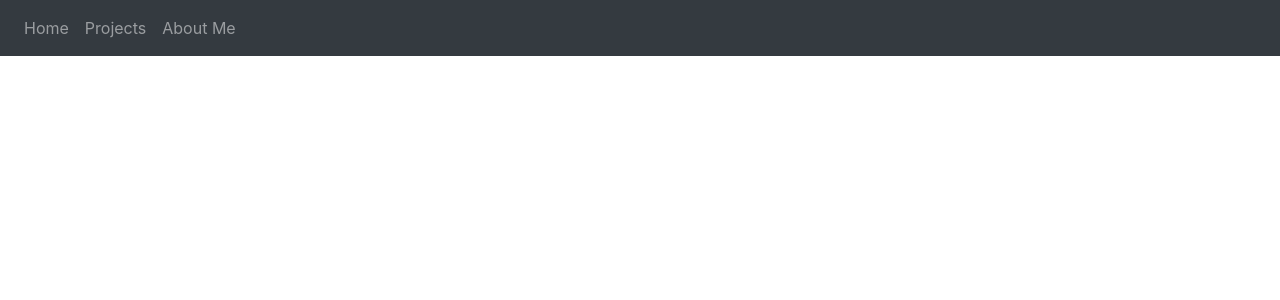
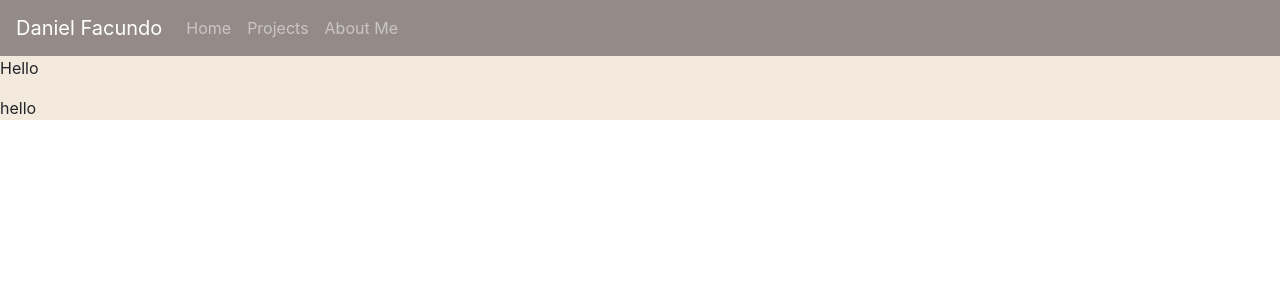
Before and after one commit to DanielFacundo/df_website, a React (Create React App) app in the folder df-website-fe/: page / in a window 1280 px wide. Shown: the top 300 px of the page. Built offline with nearby package versions, Linux system fonts and the light colour scheme.

Commit message:
color scheme for navbar + added name

```diff
--- a/df-website-fe/src/App.js
+++ b/df-website-fe/src/App.js
@@ -1,7 +1,7 @@
 import { BrowserRouter as Router, Switch, Route, Link } from "react-router-dom";
-import About from './pages/About';
-import Projects from './pages/Projects';
-import Home from './pages/Home';
+import About from './pages/about';
+import Projects from './pages/projects';
+import Home from './pages/home';
 function App() {
   return (
     <Router>
--- a/df-website-fe/src/components/Header.js
+++ b/df-website-fe/src/components/Header.js
@@ -1,20 +1,18 @@
 import React from 'react';
 import { Navbar, Nav, NavDropdown } from 'react-bootstrap';
 import 'bootstrap/dist/css/bootstrap.min.css';
+import '../css/header.css';
 
 
 export default function Header() {
     return (
-<Navbar bg="dark" expand="lg" variant="dark">
-  <Navbar.Toggle aria-controls="basic-navbar-nav" />
-  <Navbar.Collapse id="basic-navbar-nav">
-    <Nav className="mr-auto">
+<Navbar className="custom-navbar" bg="dark" expand="lg" variant="dark">
+    <Navbar.Brand href="#home">Daniel Facundo</Navbar.Brand>
+    <Nav>
       <Nav.Link href="/" class="mx-auto">Home</Nav.Link>
       <Nav.Link href="/projects" class="mx-auto">Projects</Nav.Link>
       <Nav.Link href="/about" class="mx-auto">About Me</Nav.Link>
-
     </Nav>
-  </Navbar.Collapse>
 </Navbar>
     )
 }
--- /dev/null
+++ b/df-website-fe/src/css/header.css
@@ -0,0 +1,3 @@
+.custom-navbar {
+    background-color: #948B89 !important;
+}
--- /dev/null
+++ b/df-website-fe/src/css/home.css
@@ -0,0 +1,3 @@
+.home{
+    background: #f3e9dc;
+}
--- a/df-website-fe/src/pages/Home.js
+++ b/df-website-fe/src/pages/Home.js
@@ -1,10 +1,18 @@
 import React from 'react'
 import Header from '../components/Header'
+import '../css/home.css';
 
 export default function Home() {
     return (
-        <div>
+        <div className="home">
             <Header/>
+            <p>
+                Hello
+            </p>
+
+            <footer>
+                hello
+            </footer>
         </div>
     )
 }
```
